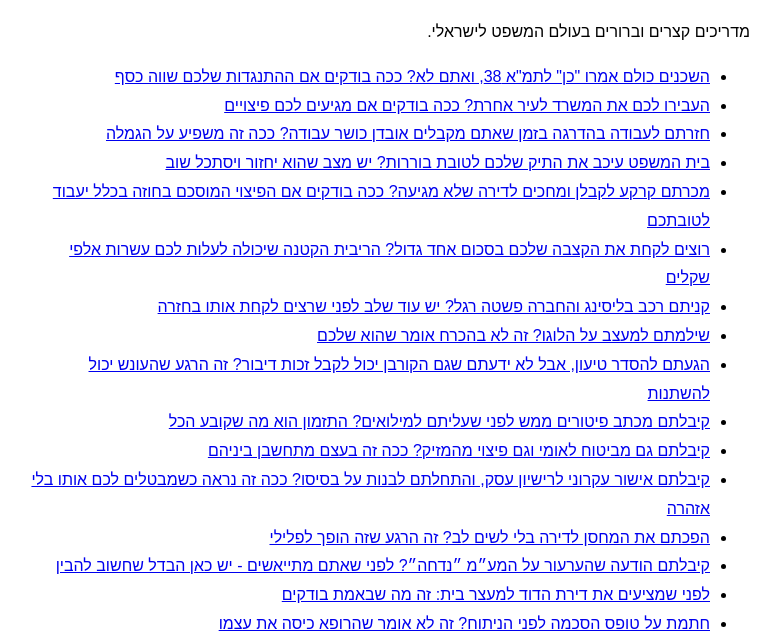
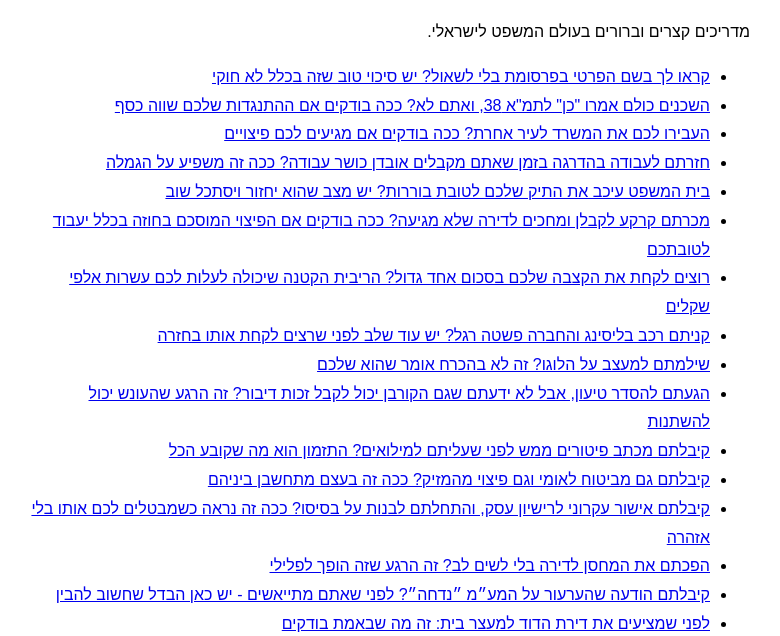
Before and after one commit to blogpost-collab/lawtip-guides, a plain HTML site: page index.html in a window 1280 px wide. Shown: the part 101-737 px from the top of the page, without its empty margins (250-1030 px from the left). Drawn offline with Linux system fonts and the light colour scheme.

Commit message:
rebuild index

```diff
--- a/index.html
+++ b/index.html
@@ -1,4 +1,5 @@
-<!doctype html><html dir=rtl lang=he><head><meta charset=utf-8><meta name=viewport content='width=device-width,initial-scale=1'><title>המדריך המשפטי</title></head><body style='font-family:Heebo,Arial,sans-serif;max-width:720px;margin:40px auto;padding:0 16px;line-height:1.8;text-align:right'><h1>המדריך המשפטי</h1><p>מדריכים קצרים וברורים בעולם המשפט לישראלי.</p><ul><li><a href="posts/%D7%94%D7%A9%D7%9B%D7%A0%D7%99%D7%9D-%D7%9B%D7%95%D7%9C%D7%9D-%D7%90%D7%9E%D7%A8%D7%95-%D7%9B%D7%9F-%D7%9C%D7%AA%D7%9E-%D7%90-38-%D7%95%D7%90%D7%AA%D7%9D-%D7%9C%D7%90-%D7%9B%D7%9B%D7%94-%D7%91%D7%95%D7%93%D7%A7%D7%99%D7%9D-%D7%90%D7%9D-%D7%94%D7%94%D7%AA%D7%A0%D7%92%D7%93%D7%95%D7%AA--1795168899.html">השכנים כולם אמרו "כן" לתמ"א 38, ואתם לא? ככה בודקים אם ההתנגדות שלכם שווה כסף</a></li>
+<!doctype html><html dir=rtl lang=he><head><meta charset=utf-8><meta name=viewport content='width=device-width,initial-scale=1'><title>המדריך המשפטי</title></head><body style='font-family:Heebo,Arial,sans-serif;max-width:720px;margin:40px auto;padding:0 16px;line-height:1.8;text-align:right'><h1>המדריך המשפטי</h1><p>מדריכים קצרים וברורים בעולם המשפט לישראלי.</p><ul><li><a href="posts/%D7%A7%D7%A8%D7%90%D7%95-%D7%9C%D7%9A-%D7%91%D7%A9%D7%9D-%D7%94%D7%A4%D7%A8%D7%98%D7%99-%D7%91%D7%A4%D7%A8%D7%A1%D7%95%D7%9E%D7%AA-%D7%91%D7%9C%D7%99-%D7%9C%D7%A9%D7%90%D7%95%D7%9C-%D7%99%D7%A9-%D7%A1%D7%99%D7%9B%D7%95%D7%99-%D7%98%D7%95%D7%91-%D7%A9%D7%96%D7%94-%D7%91%D7%9B%D7%9C%D7%9C-%D7%9C%D7%90-1795463539.html">קראו לך בשם הפרטי בפרסומת בלי לשאול? יש סיכוי טוב שזה בכלל לא חוקי</a></li>
+<li><a href="posts/%D7%94%D7%A9%D7%9B%D7%A0%D7%99%D7%9D-%D7%9B%D7%95%D7%9C%D7%9D-%D7%90%D7%9E%D7%A8%D7%95-%D7%9B%D7%9F-%D7%9C%D7%AA%D7%9E-%D7%90-38-%D7%95%D7%90%D7%AA%D7%9D-%D7%9C%D7%90-%D7%9B%D7%9B%D7%94-%D7%91%D7%95%D7%93%D7%A7%D7%99%D7%9D-%D7%90%D7%9D-%D7%94%D7%94%D7%AA%D7%A0%D7%92%D7%93%D7%95%D7%AA--1795168899.html">השכנים כולם אמרו "כן" לתמ"א 38, ואתם לא? ככה בודקים אם ההתנגדות שלכם שווה כסף</a></li>
 <li><a href="posts/%D7%94%D7%A2%D7%91%D7%99%D7%A8%D7%95-%D7%9C%D7%9B%D7%9D-%D7%90%D7%AA-%D7%94%D7%9E%D7%A9%D7%A8%D7%93-%D7%9C%D7%A2%D7%99%D7%A8-%D7%90%D7%97%D7%A8%D7%AA-%D7%9B%D7%9B%D7%94-%D7%91%D7%95%D7%93%D7%A7%D7%99%D7%9D-%D7%90%D7%9D-%D7%9E%D7%92%D7%99%D7%A2%D7%99%D7%9D-%D7%9C%D7%9B%D7%9D-%D7%A4%D7%99%D7%A6%D7%95%D7%99-1795027472.html">העבירו לכם את המשרד לעיר אחרת? ככה בודקים אם מגיעים לכם פיצויים</a></li>
 <li><a href="posts/%D7%97%D7%96%D7%A8%D7%AA%D7%9D-%D7%9C%D7%A2%D7%91%D7%95%D7%93%D7%94-%D7%91%D7%94%D7%93%D7%A8%D7%92%D7%94-%D7%91%D7%96%D7%9E%D7%9F-%D7%A9%D7%90%D7%AA%D7%9D-%D7%9E%D7%A7%D7%91%D7%9C%D7%99%D7%9D-%D7%90%D7%95%D7%91%D7%93%D7%9F-%D7%9B%D7%95%D7%A9%D7%A8-%D7%A2%D7%91%D7%95%D7%93%D7%94-%D7%9B%D7%9B%D7%94-%D7%96%D7%94-1794926526.html">חזרתם לעבודה בהדרגה בזמן שאתם מקבלים אובדן כושר עבודה? ככה זה משפיע על הגמלה</a></li>
 <li><a href="posts/%D7%91%D7%99%D7%AA-%D7%94%D7%9E%D7%A9%D7%A4%D7%98-%D7%A2%D7%99%D7%9B%D7%91-%D7%90%D7%AA-%D7%94%D7%AA%D7%99%D7%A7-%D7%A9%D7%9C%D7%9B%D7%9D-%D7%9C%D7%98%D7%95%D7%91%D7%AA-%D7%91%D7%95%D7%A8%D7%A8%D7%95%D7%AA-%D7%99%D7%A9-%D7%9E%D7%A6%D7%91-%D7%A9%D7%94%D7%95%D7%90-%D7%99%D7%97%D7%96%D7%95%D7%A8-%D7%95-1794831456.html">בית המשפט עיכב את התיק שלכם לטובת בוררות? יש מצב שהוא יחזור ויסתכל שוב</a></li>
```
